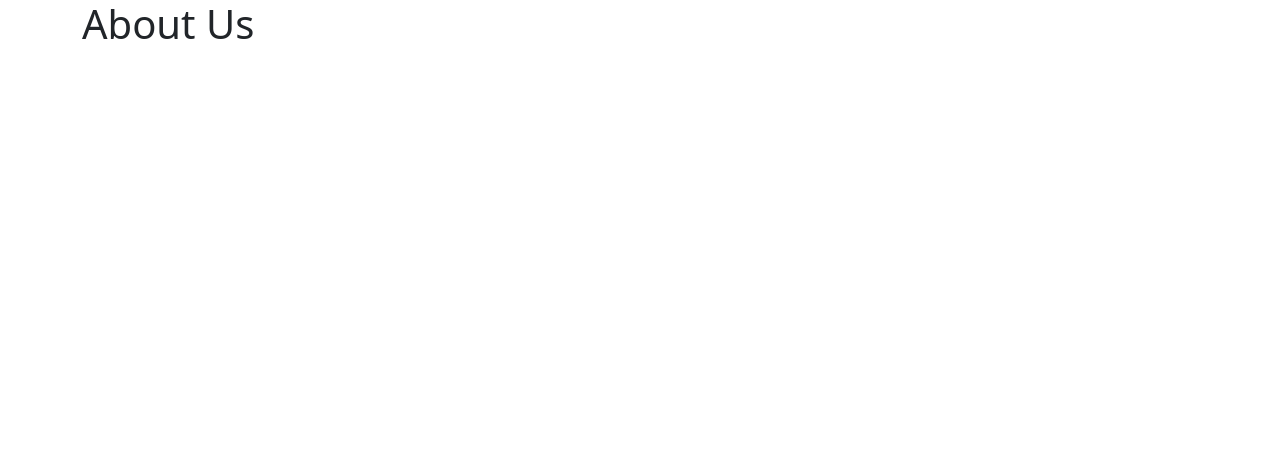
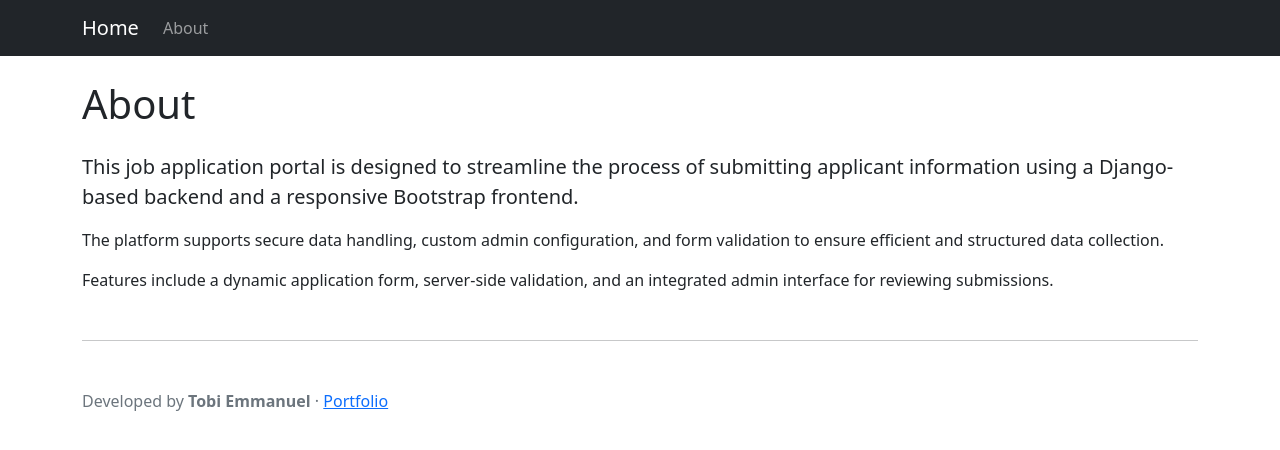
Before and after one commit to tobifotis/job-application-form-django, a Django app: page /about/ in a window 1280 px wide. Before the commit the part shown is almost empty. Shown: the top 450 px of the page. Run offline with Django 5.2, Linux system fonts and the light colour scheme.

Commit message:
feat(template): add Bootstrap navbar and integrate base layout with navigation

```diff
--- a/job_application/templates/about.html
+++ b/job_application/templates/about.html
@@ -1,6 +1,28 @@
 {% extends 'base.html' %}
 {% block content %}
 
-<h1>About Us</h1>
+<h1 class="mt-4 mb-4">About</h1>
+
+<p class="lead">
+    This job application portal is designed to streamline the process of submitting applicant information using a
+    Django-based backend and a responsive Bootstrap frontend.
+</p>
+
+<p>
+    The platform supports secure data handling, custom admin configuration, and form validation to ensure efficient and
+    structured data collection.
+</p>
+
+<p>
+    Features include a dynamic application form, server-side validation, and an integrated admin interface for reviewing
+    submissions.
+</p>
+
+
+<hr class="my-5">
+
+<p class="text-muted">
+    Developed by <strong>Tobi Emmanuel</strong> · <a href="https://oluwatobiemmanuel.com" target="_blank">Portfolio</a>
+</p>
 
 {% endblock %}
--- a/job_application/templates/base.html
+++ b/job_application/templates/base.html
@@ -9,9 +9,28 @@
     <link rel="stylesheet" href="https://cdn.jsdelivr.net/npm/bootstrap@5.1.3/dist/css/bootstrap.min.css">
 </head>
 <body>
+<nav class="navbar navbar-expand-lg navbar-dark bg-dark">
+    <div class="container">
+        <a class="navbar-brand" href="{% url 'index' %}">Home</a>
+        <button class="navbar-toggler" type="button" data-bs-toggle="collapse" data-bs-target="#navbarNav"
+                aria-controls="navbarNav" aria-expanded="false" aria-label="Toggle navigation">
+            <span class="navbar-toggler-icon"></span>
+        </button>
+        <div class="collapse navbar-collapse" id="navbarNav">
+            <ul class="navbar-nav">
+                <li class="nav-item {% if request.path == '/about/' %}active{% endif %}">
+                    <a class="nav-link" href="{% url 'about' %}">About</a>
+                </li>
+<!--                <li class="nav-item">-->
+<!--                    <a class="nav-link" href="#">Contact</a>-->
+<!--                </li>-->
+            </ul>
+        </div>
+    </div>
+</nav>
 <div class="container">
-{% block content %}
-{% endblock %}
+    {% block content %}
+    {% endblock %}
 </div>
 
 <script src="https://code.jquery.com/jquery-3.6.0.min.js"></script>
```
